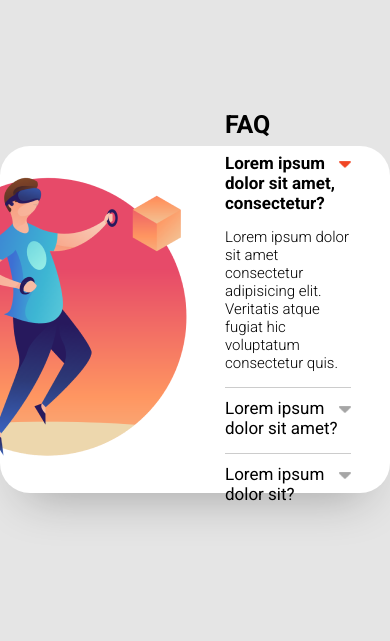
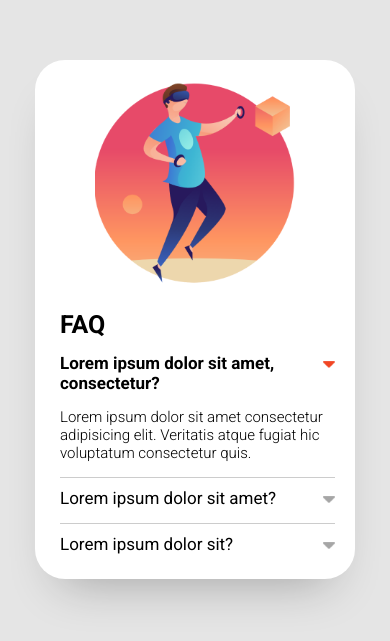
Before and after one commit to GuiTavs7/acordeon_js, a plain HTML site: page index.html in a window 390 px wide. Shown: the part 103-744 px from the top of the page. Drawn offline with Linux system fonts and the light colour scheme.

Commit message:
add_responsive.css

```diff
--- a/index.html
+++ b/index.html
@@ -8,6 +8,7 @@
 
     <link rel="stylesheet" href="./src/css/reset.css">
     <link rel="stylesheet" href="./src/css/style.css">
+    <link rel="stylesheet" href="./src/css/responsive.css">
 
     <link rel="preconnect" href="https://fonts.googleapis.com">
     <link rel="preconnect" href="https://fonts.gstatic.com" crossorigin>
--- /dev/null
+++ b/src/css/responsive.css
@@ -0,0 +1,23 @@
+/* MOBILE VERSION */
+
+@media(min-width: 200px) and  (max-width: 1024px){
+
+    .acordeon{
+        width: 320px;
+        height: 80%;
+        flex-direction: column;
+    }
+
+    .acordeon .ilustration{
+        width: 200px;
+        left: 60px;
+        top: 20px;
+    }
+
+    .acordeon .conteudo{
+        width: 500px;
+        margin-top: 250px;
+        margin-right: 220px;
+    }
+
+}
```
